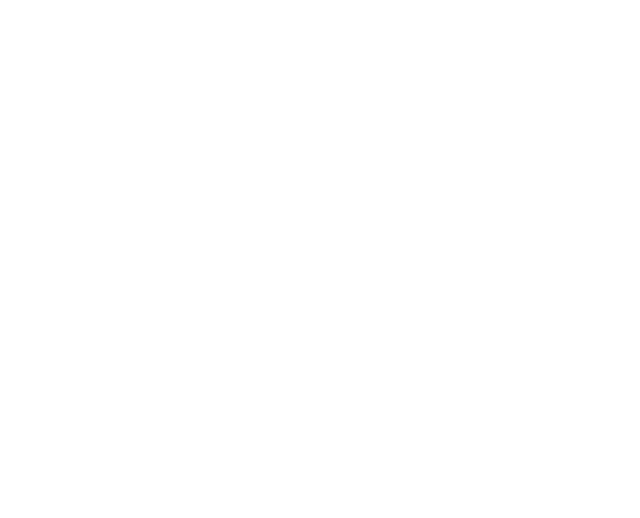
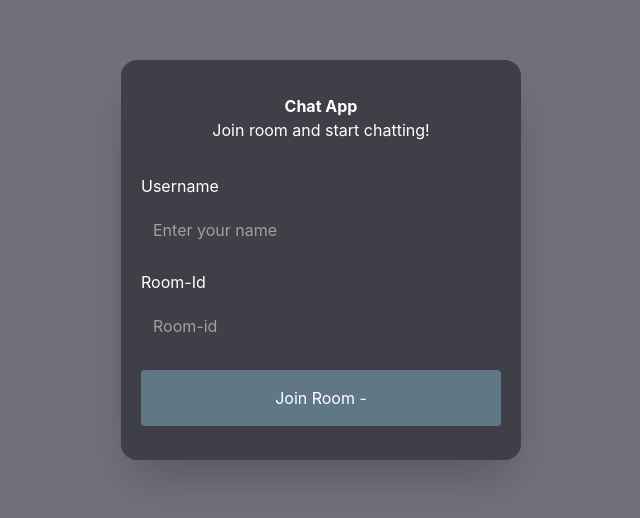
Before and after one commit to prerna020/project, a React (Vite) app in the folder chat-app/frontend/: page / in a window 1280 px wide. Shown: the part 140-658 px from the top of the page, without its empty margins (319-959 px from the left). Built offline with nearby package versions, Linux system fonts and the light colour scheme.

Commit message:
landing page

```diff
--- a/chat-app/frontend/src/components/Landing.tsx
+++ b/chat-app/frontend/src/components/Landing.tsx
@@ -1,9 +1,35 @@
-import React from 'react'
+
 
 const Landing = () => {
   return (
-    <div>
+    <div className="h-screen bg-zinc-500 text-white flex items-center justify-center">
+      <div className="flex flex-col h-100 w-100 bg-zinc-700 justify-center p-5 gap-4 rounded-2xl shadow-2xl">
+        <div className="text-center">
+          <h1 className=" font-bold">Chat App</h1>
+          <p >Join room and start chatting!</p>
+        </div>
 
+        <div>
+          <form>
+            <div className="flex flex-col">
+              <label>
+                <p className="mt-4 mb-2">Username</p>
+                <input type="text" placeholder="Enter your name" className="p-3 border-none w-full rounded"/>
+              </label>
+              <label>
+                <p className="mt-4 mb-2">Room-Id</p>
+                <input type="text" placeholder="Room-id"  className="p-3 border-none w-full rounded"/>
+              </label>
+            </div>
+          </form>
+          <div className="text-center justify-center bg-[#607785] mt-5 p-4 cursor-pointer hover:bg-[#404859] rounded">
+              <button className="" onClick={(e)=>{
+                e.preventDefault()
+                console.log("done")
+              }}> Join Room -</button>
+          </div>
+        </div>
+      </div>
     </div>
   )
 }
```
